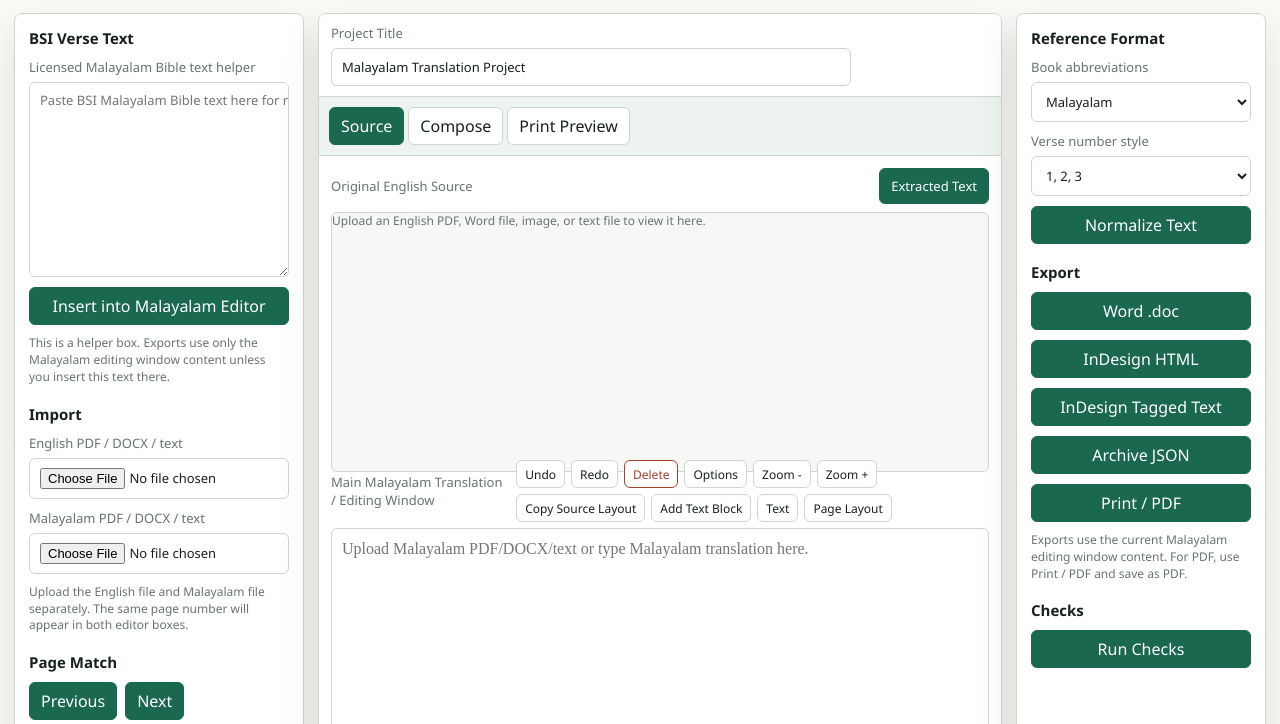
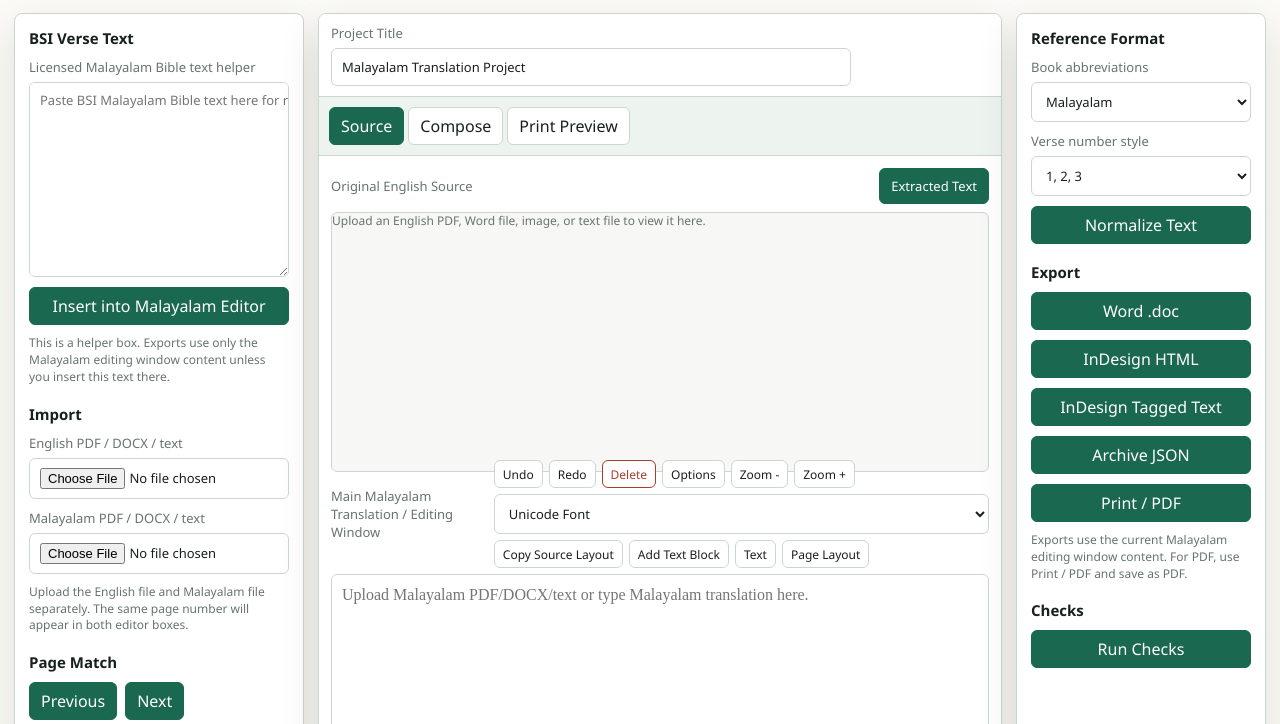
Before and after one commit to Jayasree2020/ISB-malayalam, a website: page index.html in a window 1280 px wide. Shown: the part 76-800 px from the top of the page. Drawn offline with nearby package versions, Linux system fonts and the light colour scheme.

Commit message:
Fix Unicode Malayalam display and mojibake repair: index.html

```diff
--- a/index.html
+++ b/index.html
@@ -116,6 +116,10 @@ salvation=രക്ഷ</textarea>
                   <button id="editorOptionsBtn" class="secondary" type="button">Options</button>
                   <button id="zoomOutMalayalamBtn" class="secondary" type="button">Zoom -</button>
                   <button id="zoomInMalayalamBtn" class="secondary" type="button">Zoom +</button>
+                  <select id="malayalamFontMode" aria-label="Malayalam font mode">
+                    <option value="unicode">Unicode Font</option>
+                    <option value="mlw">MLW-TTKarthika</option>
+                  </select>
                   <button id="copyLayoutInlineBtn" class="secondary" type="button">Copy Source Layout</button>
                   <button id="addTextBlockBtn" class="secondary" type="button">Add Text Block</button>
                   <button id="textModeBtn" class="secondary" type="button">Text</button>
```
